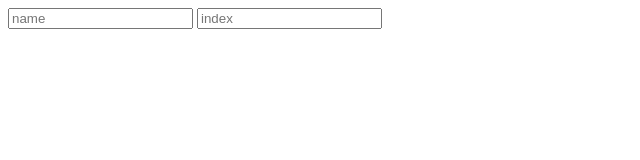
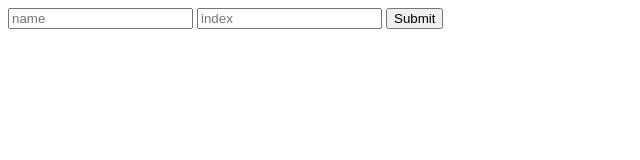
Before and after one commit to adrianayiko/cs50x, a plain HTML site: page form.html in a window 1280 px wide. Shown: the whole page, without its empty margins (0-640 px from the left). Drawn offline with Linux system fonts and the light colour scheme.

Commit message:
Editted submit button

```diff
--- a/form.html
+++ b/form.html
@@ -9,6 +9,7 @@
         <form>
         <input type="text" name = "mark" placeholder = "name">
         <input type="number" name = "idx" placeholder = "index" style = "color: blue;">
+        <input type= "submit" placeholder = "click here">
         </form>
     </body>
 </html>
```
